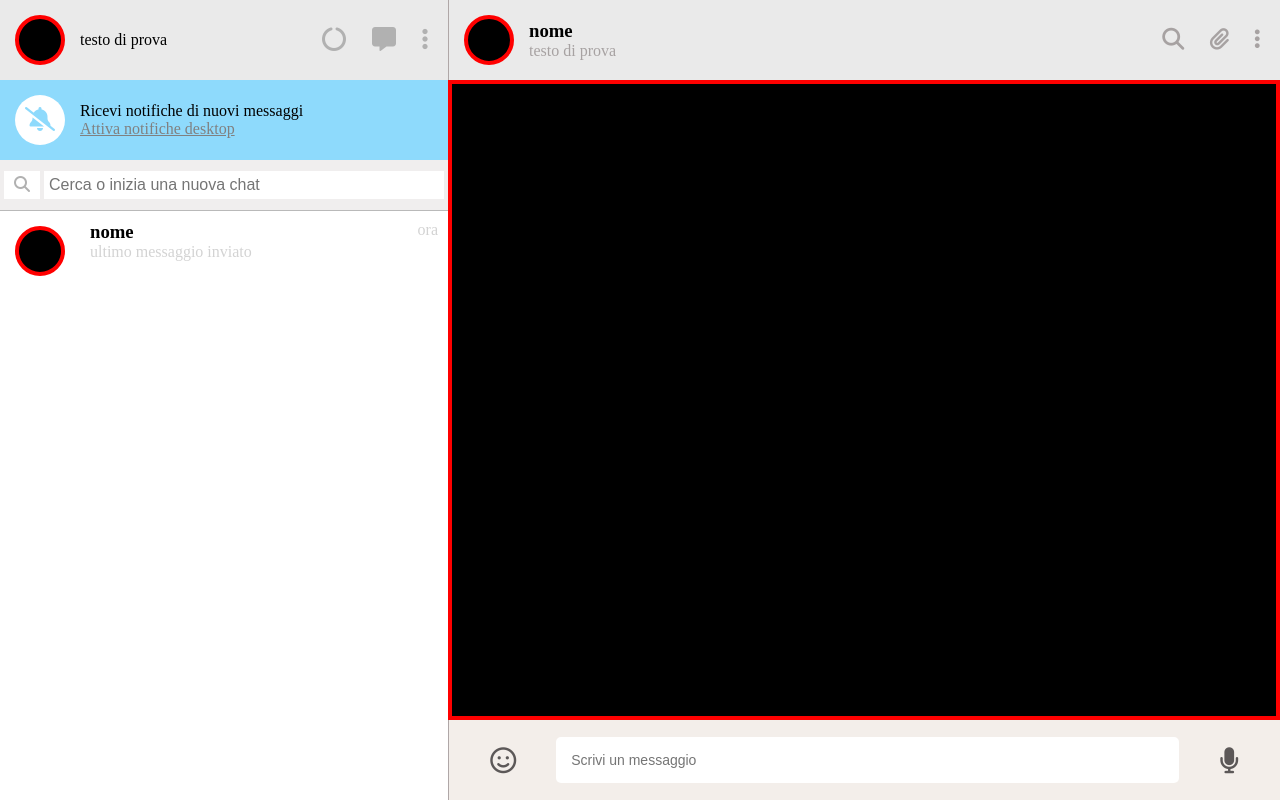
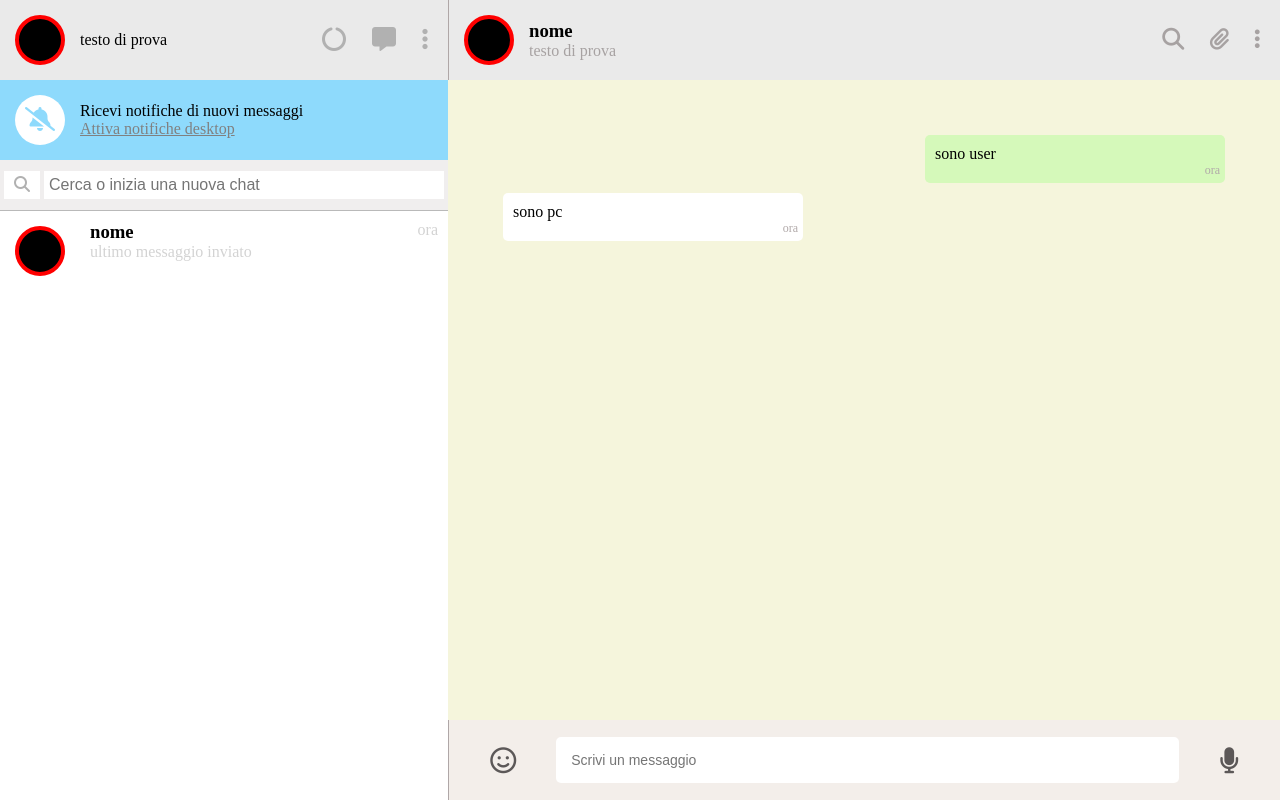
Before and after one commit to MirkoGLostia/vue-boolzapp, a plain HTML site: page index.html in a window 1280 px wide. Drawn offline with Linux system fonts and the light colour scheme.

Commit message:
basic-layout

```diff
--- a/css/style.css
+++ b/css/style.css
@@ -39,7 +39,9 @@
 }
 
 
-    /* navigation */
+    /************
+     *navigation*
+     ************/
 
     #nav-cnt {
         width: 35%;
@@ -170,7 +172,9 @@
 
 
 
-    /* chat container */
+    /****************
+     *chat container*
+     ****************/
 
     #chat-cnt {
         width: 65%;
@@ -213,6 +217,31 @@
             width: 100%;
             overflow: hidden;
             overflow-y: scroll;
+            padding: 50px;
+            display: flex;
+            flex-direction: column;
+
+            /* debug */
+            background-color: beige;
+        }
+
+        .message {
+            background-color: white;
+            width: 300px;
+            margin: 5px;
+            padding: 10px 5px 5px 10px;
+            border-radius: 5px;
+        }
+
+        .message span {
+            float: right;
+            font-size: 12px;
+            color: rgb(177, 169, 169);
+        }
+
+        .user-mxg {
+            align-self: flex-end;
+            background-color: rgb(213, 249, 186);
         }
 
 
--- a/index.html
+++ b/index.html
@@ -113,8 +113,28 @@
                 </div>
 
                 <!-- chat bar -->
-                <div id="chat-bar-cnt" class="position">
+                <div id="chat-bar-cnt">
+                    <!-- user message  -->
+                    <div class="message user-mxg">
+                        <p>
+                            sono user
+                        </p>
 
+                        <span>
+                            ora
+                        </span>
+                    </div>
+
+                    <!-- pc message  -->
+                    <div class="message">
+                        <p>
+                            sono pc
+                        </p>
+
+                        <span>
+                            ora
+                        </span>
+                    </div>
                 </div>
 
                 <!-- send message bar -->
```
